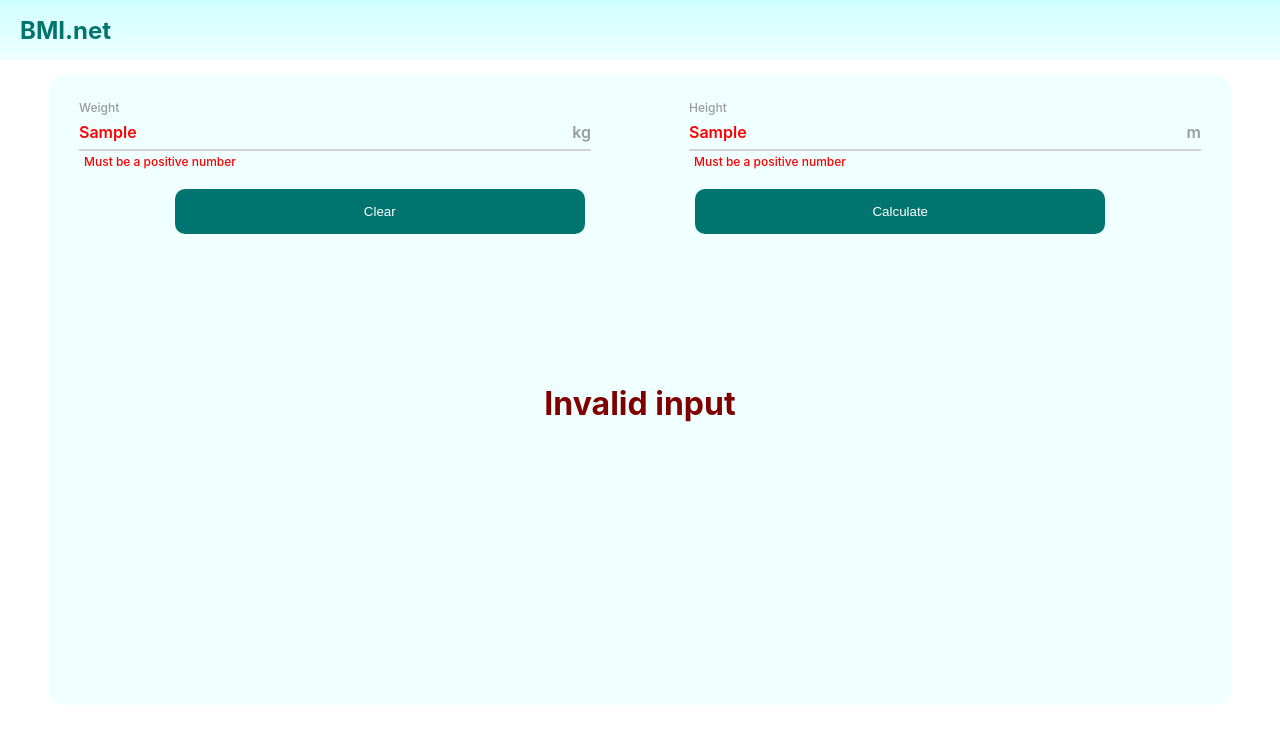
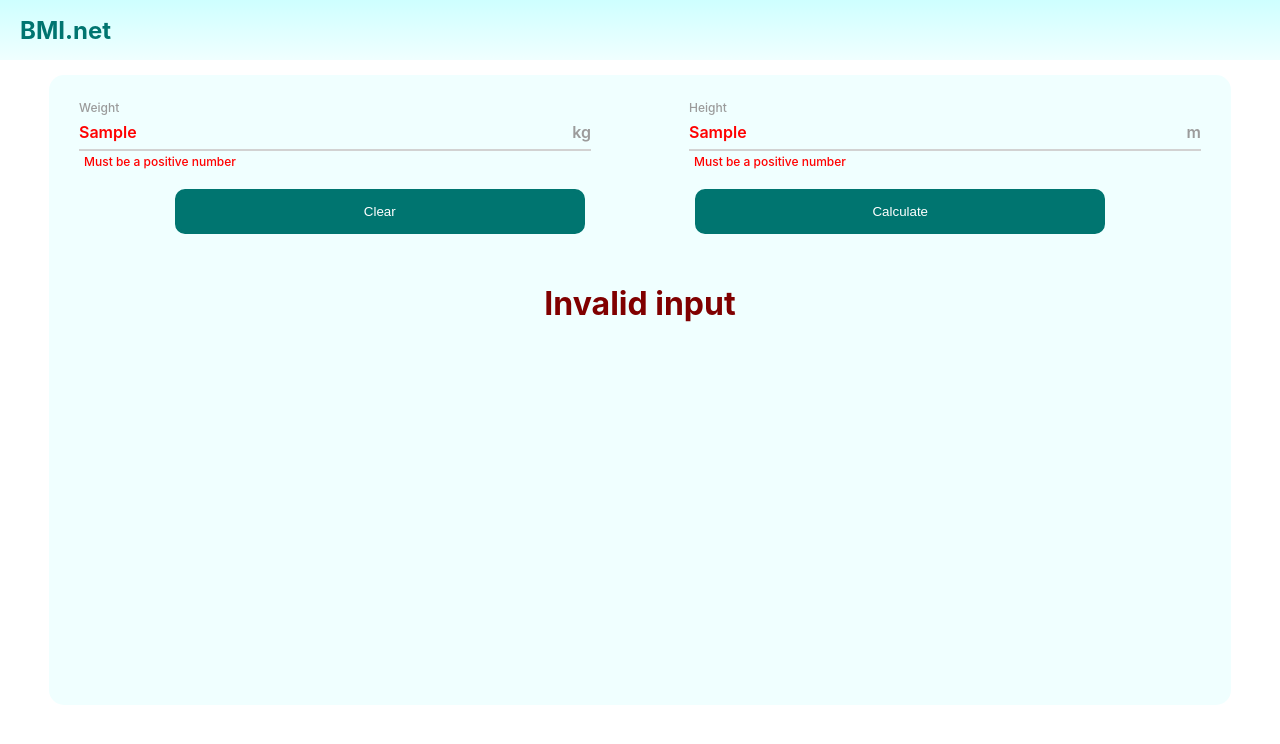
Before and after one commit to YamanSD/BMI-Calculator, a React (Create React App) app: page / in a window 1280 px wide. Both pictures are taken after typing "Sample", "Sample" into the empty fields and a click on the button "Calculate". Shown: the top 744 px of the page. Built offline with nearby package versions, Linux system fonts and the light colour scheme.

Commit message:
Bug fixes

```diff
--- a/src/screens/HomeScreen/HomeScreen.module.css
+++ b/src/screens/HomeScreen/HomeScreen.module.css
@@ -26,14 +26,13 @@
     position: relative;
     width: 100%;
     height: 50px;
-    margin-top: 150px;
-    justify-content: center;
-    align-items: center;
+    margin-top: 50px;
 }
 
 .bmi__value {
     font-size: xx-large;
     font-weight: bold;
+    position: relative;
     color: var(--bmi-label-color);
 }
 
--- a/src/screens/HomeScreen/HomeScreen.tsx
+++ b/src/screens/HomeScreen/HomeScreen.tsx
@@ -1,6 +1,10 @@
 import React, {useState} from "react";
 import styles from "./HomeScreen.module.css";
-import {AnimatedButton, NumericInput} from "../../components";
+import {
+    AnimatedButton,
+    NumericInput,
+    ProgressBar
+} from "../../components";
 import {
     BmiLevel,
     calculateBmi,
@@ -9,7 +13,6 @@ import {
     generateNumericInputErr,
     isPositive
 } from "../../services";
-import "./ProgressBar.css";
 
 /**
  * Home screen for the BMI calculator site.
@@ -123,41 +126,35 @@ const HomeScreen = () => {
                         <div className={styles.bmi__container}>
                             {
                                 !isNaN(bmi) ? (
-                                    <>
-                                        <div
-                                        role="progressbar"
-                                        aria-valuenow={bmi}
-                                        aria-valuemin={0}
-                                        aria-valuemax={100}
-                                        style={{
-                                            '--value': 2 * bmi,
-                                            '--color': getLevelColor(bmi)
-                                        } as any}
-                                    ></div>
-                                    <text className={styles.bmi__value}
+                                <>
+                                    <ProgressBar progress={bmi}
+                                                 maxProgress={50}
+                                                 colors={["red", "yellow", "blue"]}
+                                                 labels={["R", "Y", "B"]}
+                                    />
+                                    <label className={styles.bmi__value}
                                           style={{
                                               '--bmi-label-color': getLevelColor(bmi)
                                           } as any}>
                                         BMI = {
                                             formatValue(bmi)
                                         }
-                                    </text>
-                                    <br/>
-                                    <text className={styles.bmi__value}
+                                    </label>
+                                    <label className={styles.bmi__value}
                                           style={{
                                               '--bmi-label-color': getLevelColor(bmi)
                                           } as any}>
                                         ({getLevelMessage(bmi)})
-                                    </text>
+                                    </label>
                                 </>
                             ) : (
-                                <text className={styles.bmi__value}
+                                <label className={styles.bmi__value}
                                       style={{
                                           '--bmi-label-color': "#800000"
                                       } as any}
                                 >
                                     Invalid input
-                                </text>
+                                </label>
                             )
                             }
                         </div>
```
